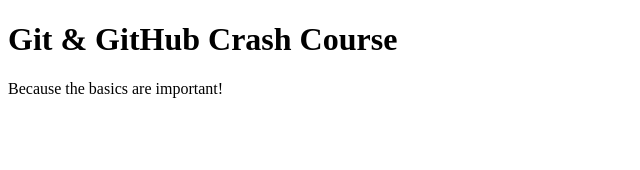
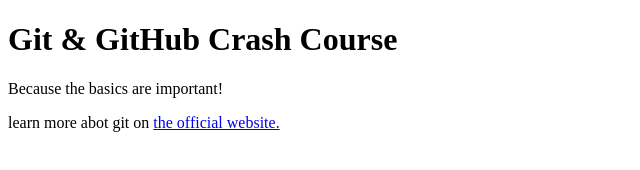
Before and after one commit to bassmala5/github-crash-course, a plain HTML site: page index.html in a window 1280 px wide. Shown: the whole page, without its empty margins (0-640 px from the left). Drawn offline with Linux system fonts and the light colour scheme.

Commit message:
added link to git docs

```diff
--- a/index.html
+++ b/index.html
@@ -9,5 +9,7 @@
   <body>
     <h1>Git & GitHub Crash Course</h1>
     <p>Because the basics are important!</p>
+    <p>learn more abot git on
+       <a href="https://git-scm.com/book/en/v2">the official website.</a></p>
   </body>
 </html>
```
